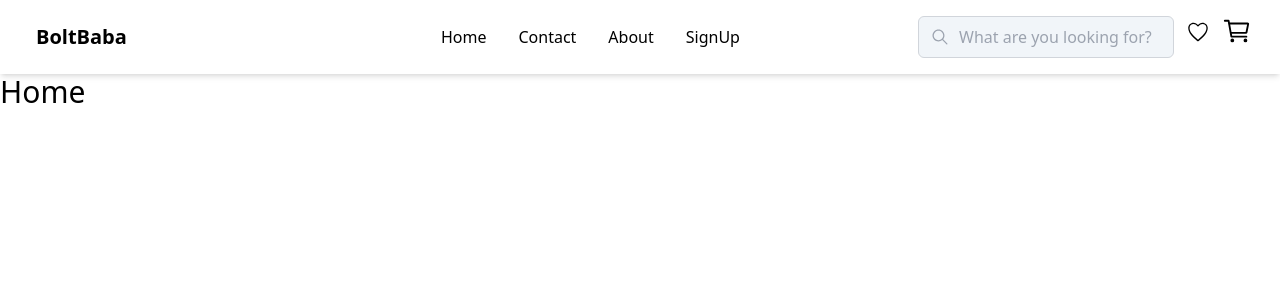
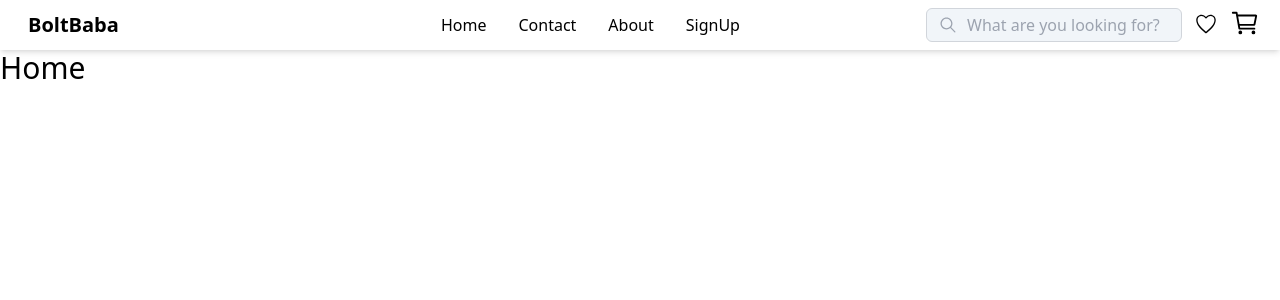
Before and after one commit to PrinceKumar101/ecommerce, a React (Vite) app in the folder frontend/: page / in a window 1280 px wide. Shown: the top 300 px of the page. Built offline with nearby package versions, Linux system fonts and the light colour scheme.

Commit message:
Update Navbar.jsx

```diff
--- a/frontend/src/components/Navbar.jsx
+++ b/frontend/src/components/Navbar.jsx
@@ -8,7 +8,7 @@ function Navbar() {
   const websiteName = "BoltBaba";
   return (
     <>
-      <nav className="bg-inherit p-4 shadow-md">
+      <nav className="bg-inherit p-2 shadow-md">
         <div className="flex items-center justify-between container mx-5">
           <div className="text-xl font-bold">
             {websiteName}
@@ -42,7 +42,7 @@ function Navbar() {
               <input
                 type="text"
                 placeholder="What are you looking for?"
-                className="p-2 pl-10 border border-gray-300 focus:outline-none focus:ring-2 focus:ring-cyan-500 focus:shadow-lg w-64 bg-slate-100 rounded-md"
+                className="p-1 pl-10 border border-gray-300 focus:outline-none focus:ring-2 focus:ring-cyan-500 focus:shadow-lg w-64 bg-slate-100 rounded-md"
               />
               <IoIosSearch
                 size={20}
```
